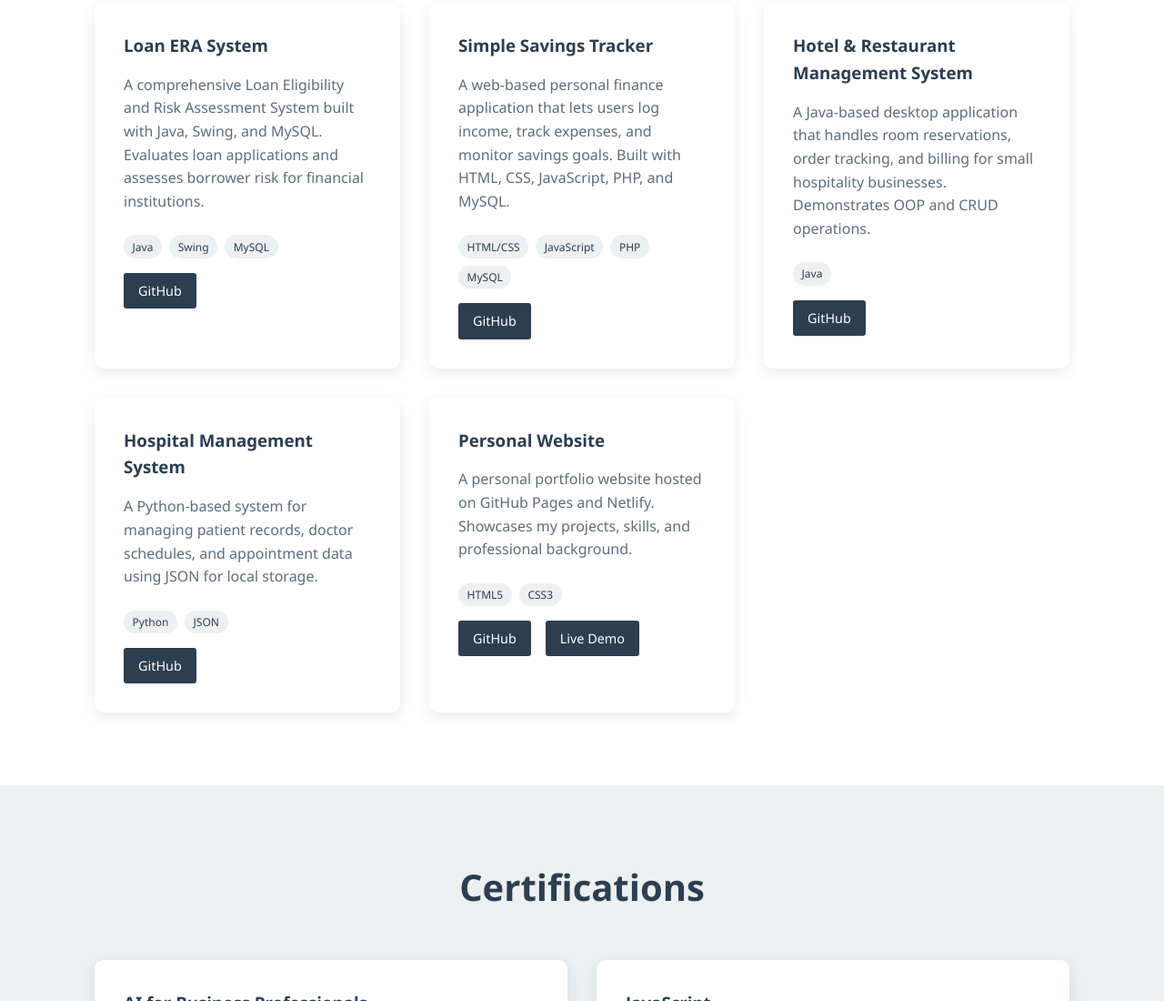
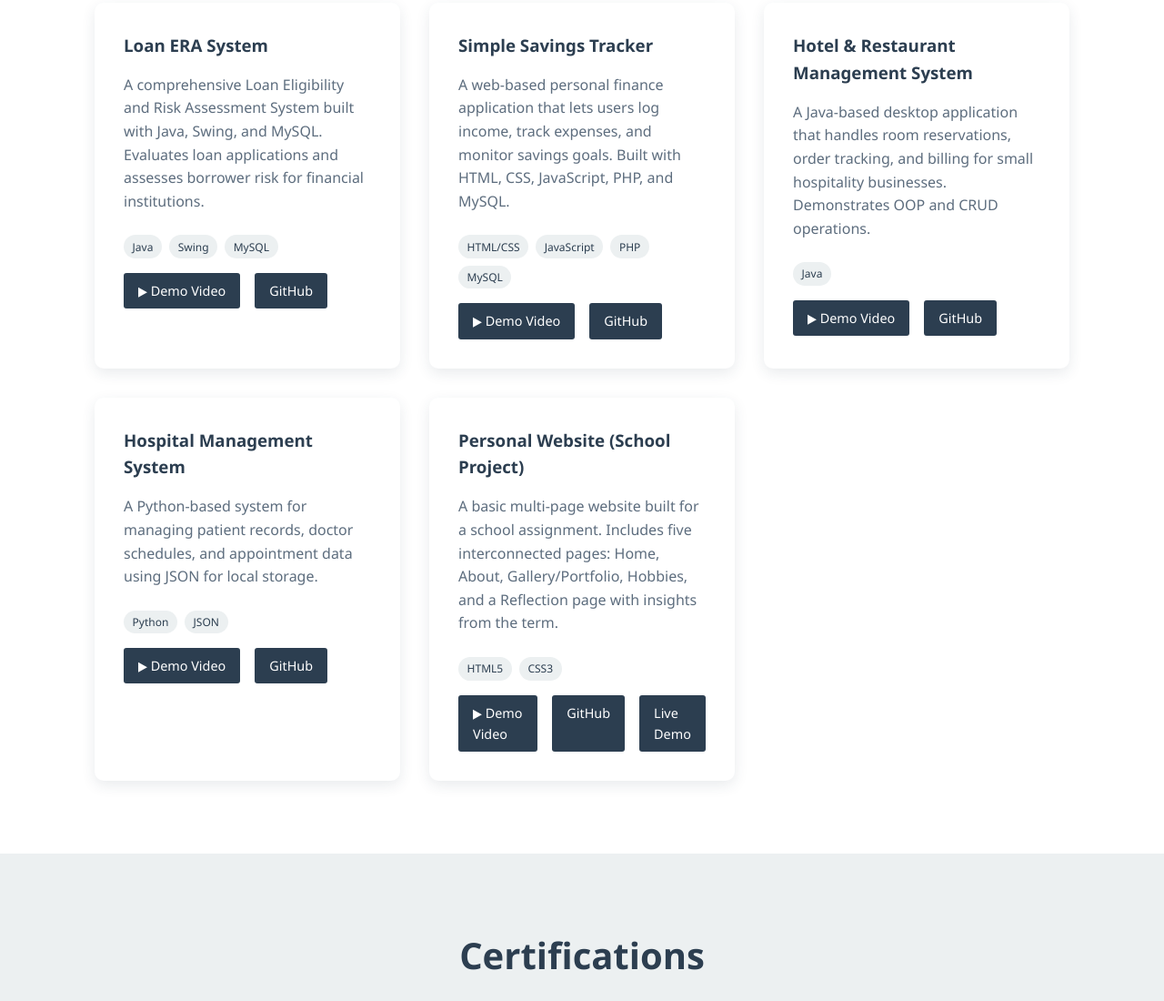
Before and after one commit to zmc-ong/portfolio, a plain HTML site: page index.html in a window 1280 px wide. Shown: the part 1478-2578 px from the top of the page at 91% size. Drawn offline with Linux system fonts and the light colour scheme.

Commit message:
Update index.html

```diff
--- a/index.html
+++ b/index.html
@@ -54,6 +54,7 @@
                     <span>MySQL</span>
                 </div>
                 <div class="project-links">
+                    <a href="https://www.youtube.com/watch?v=I6VfDRhFOug" class="btn-small" target="_blank">▶ Demo Video</a>
                     <a href="https://github.com/zmc-ong/loan-era-system" class="btn-small">GitHub</a>
                 </div>
             </div>
@@ -67,6 +68,7 @@
                     <span>MySQL</span>
                 </div>
                 <div class="project-links">
+                    <a href="https://www.youtube.com/watch?v=PZLMy3sUSQE" class="btn-small" target="_blank">▶ Demo Video</a>
                     <a href="https://github.com/zmc-ong/simple-savings-tracker" class="btn-small">GitHub</a>
                 </div>
             </div>
@@ -77,6 +79,7 @@
                     <span>Java</span>
                 </div>
                 <div class="project-links">
+                    <a href="https://www.youtube.com/watch?v=B_SCMljBUqo" class="btn-small" target="_blank">▶ Demo Video</a>
                     <a href="https://github.com/zmc-ong/hotel-restaurant-management-system" class="btn-small">GitHub</a>
                 </div>
             </div>
@@ -88,17 +91,19 @@
                     <span>JSON</span>
                 </div>
                 <div class="project-links">
+                    <a href="https://www.youtube.com/watch?v=cLP0Zb-JlxU" class="btn-small" target="_blank">▶ Demo Video</a>
                     <a href="https://github.com/zmc-ong/hospital-management-system" class="btn-small">GitHub</a>
                 </div>
             </div>
             <div class="project-card">
-                <h3>Personal Website</h3>
-                <p>A personal portfolio website hosted on GitHub Pages and Netlify. Showcases my projects, skills, and professional background.</p>
+                <h3>Personal Website (School Project)</h3>
+                <p>A basic multi-page website built for a school assignment. Includes five interconnected pages: Home, About, Gallery/Portfolio, Hobbies, and a Reflection page with insights from the term.</p>
                 <div class="project-tech">
                     <span>HTML5</span>
                     <span>CSS3</span>
                 </div>
                 <div class="project-links">
+                    <a href="https://www.youtube.com/watch?v=zAcTcm4b378" class="btn-small" target="_blank">▶ Demo Video</a>
                     <a href="https://github.com/zmc-ong/personal-website" class="btn-small">GitHub</a>
                     <a href="https://zmco-ciit-personalwebsite.netlify.app/" class="btn-small">Live Demo</a>
                 </div>
```
